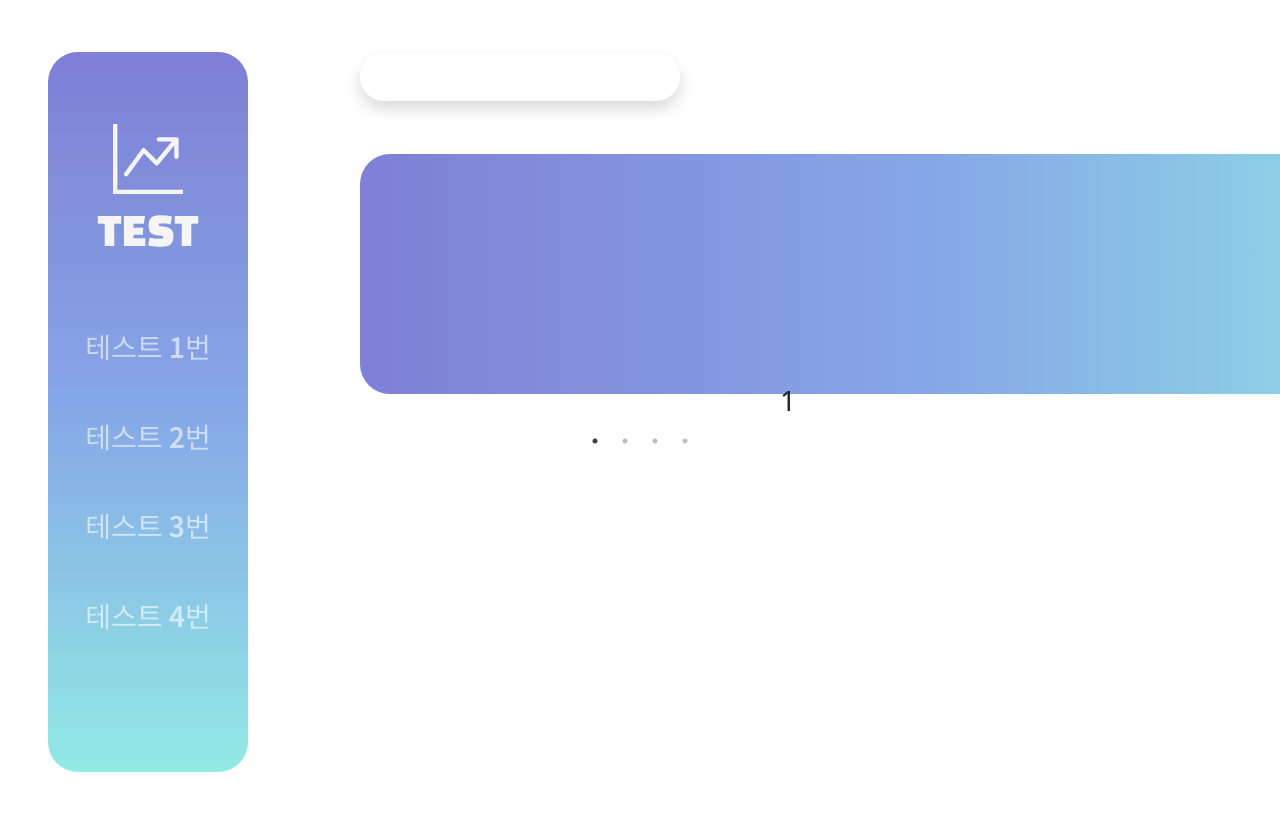
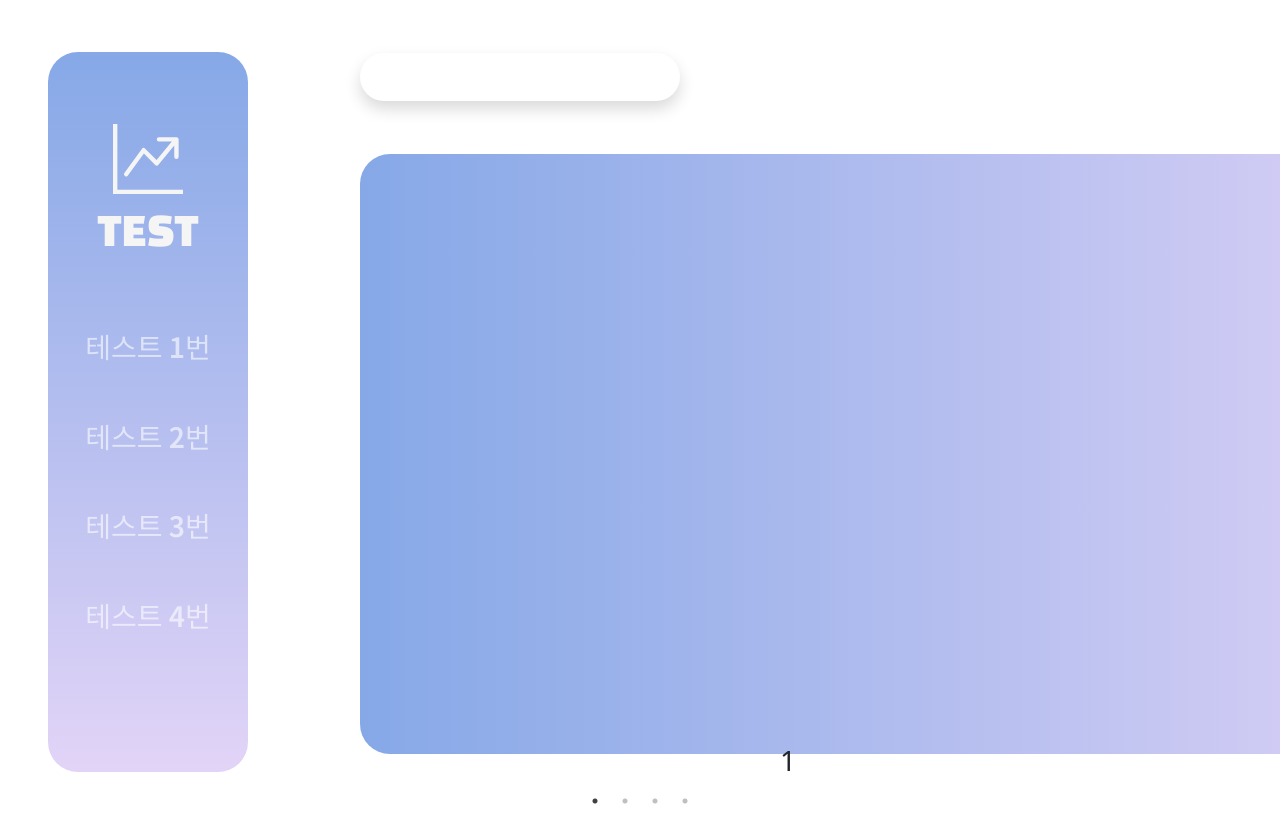
Before and after one commit to mewzzangzzang/OCProject_frontend, a React (Create React App) app: page / in a window 1280 px wide. Shown: the top 820 px of the page. Built offline with nearby package versions, Linux system fonts and the light colour scheme.

Commit message:
main 공사중

```diff
--- a/src/content/main.css
+++ b/src/content/main.css
@@ -7,8 +7,8 @@
     height: 90vh;
     border-radius: 30px;
     background: #7F7FD5;  /* fallback for old browsers */
-    background: -webkit-linear-gradient(to top, #91EAE4, #86A8E7, #7F7FD5);  /* Chrome 10-25, Safari 5.1-6 */
-    background: linear-gradient(to top, #91EAE4, #86A8E7, #7F7FD5); /* W3C, IE 10+/ Edge, Firefox 16+, Chrome 26+, Opera 12+, Safari 7+ */
+    background: -webkit-linear-gradient(to top, #E2D4F7 , #86A8E7);  /* Chrome 10-25, Safari 5.1-6 */
+    background: linear-gradient(to top, #E2D4F7 , #86A8E7); /* W3C, IE 10+/ Edge, Firefox 16+, Chrome 26+, Opera 12+, Safari 7+ */
     float: left;
 }
 
@@ -23,11 +23,11 @@
 
 .menu2 {
     width: 145vh;
-    height: 30vh;
+    height: 75vh;
     border-radius: 30px;
     background: #7F7FD5;  /* fallback for old browsers */
-    background: -webkit-linear-gradient(to left, #91EAE4, #86A8E7, #7F7FD5);  /* Chrome 10-25, Safari 5.1-6 */
-    background: linear-gradient(to left, #91EAE4, #86A8E7, #7F7FD5); /* W3C, IE 10+/ Edge, Firefox 16+, Chrome 26+, Opera 12+, Safari 7+ */
+    background: -webkit-linear-gradient(to left,#E2D4F7 , #86A8E7);  /* Chrome 10-25, Safari 5.1-6 */
+    background: linear-gradient(to left, #E2D4F7, #86A8E7); /* W3C, IE 10+/ Edge, Firefox 16+, Chrome 26+, Opera 12+, Safari 7+ */
     position: relative;
     top: 10px;
     left: 360px;
```
